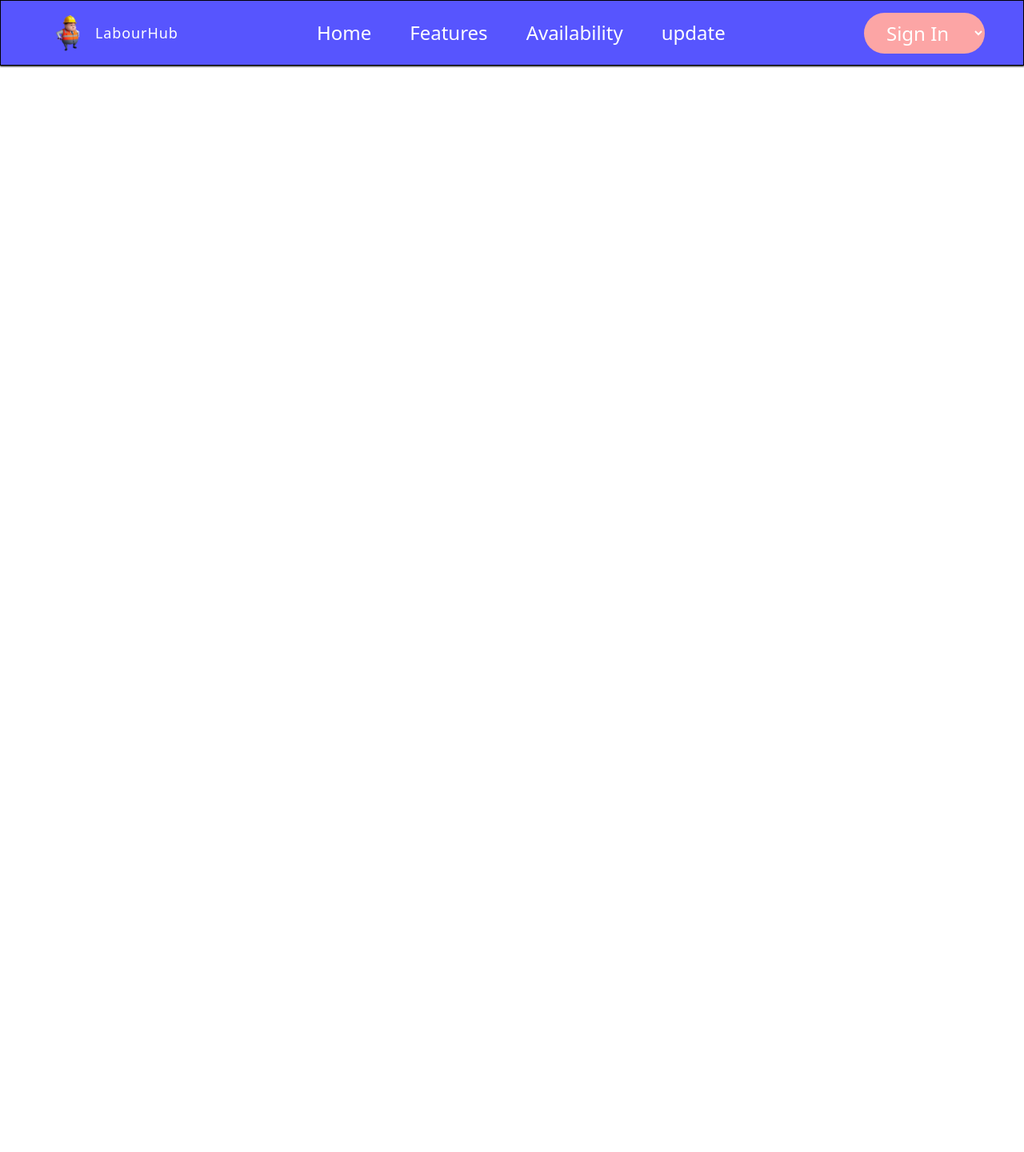
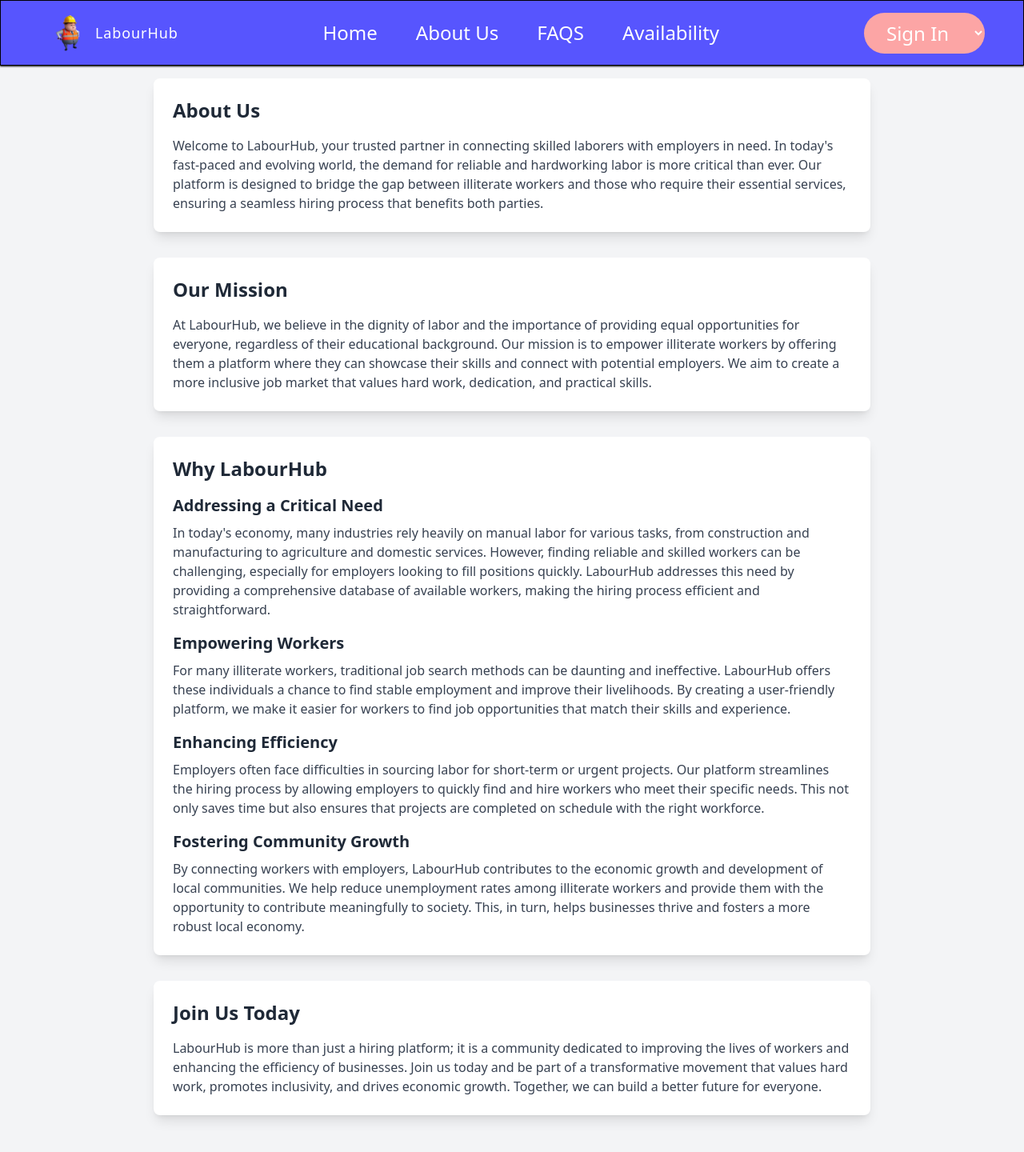
Before and after one commit to RASEEB-UX/labourHiringSystem, a React (Vite) app in the folder frontend/validatesystem/: page /aboutus in a window 1280 px wide. Shown: the whole page at 80% size. Before the commit the page ends 800 px from the top, so only its background shows below. Built offline with nearby package versions, Linux system fonts and the light colour scheme; no server answers.

Commit message:
AddedNEwPagesInNavbar

```diff
--- a/frontend/validatesystem/src/App.jsx
+++ b/frontend/validatesystem/src/App.jsx
@@ -6,6 +6,8 @@ import { addAdvertisement } from './redux/advertisementSlice.js'
 import axios from 'axios';
 import Navbar from './components/navbar';
 import { fetchWorkerData } from './redux/workerSlice';
+import AboutUs from './components/aboutUs.jsx';
+import Faqs from './components/Faqs.jsx';
 const EmailOtpVerification = React.lazy(() => import('./components/emailOtpVerification'));
 const LoginForm = React.lazy(() => import('./components/loginForm'));
 const Home = React.lazy(() => import('./components/home'));
@@ -68,8 +70,8 @@ function App() {
         </div>}>
         <Routes>
           <Route exact path="/" element={<Home />} />
-
-
+          <Route exact path="/faqs" element={<Faqs/>} />
+          <Route exact path="/aboutus" element={<AboutUs />} />
           <Route exact path='/update' element={<Update />} />
           <Route exact path='/loginform' element={<LoginForm />} />
           {/* protected component for registration pages of user and worker*/}
--- /dev/null
+++ b/frontend/validatesystem/src/components/Faqs.jsx
@@ -0,0 +1,65 @@
+import React from 'react';
+import { Link } from 'react-router-dom';
+function Faqs() {
+  return (
+    <div className="container mx-auto p-4">
+      <h4 className="text-2xl font-bold mb-4 text-center">Do You Have Questions?</h4>
+      <h4 className="text-xl text-center mb-6">We have answers (well, most of the times!)</h4>
+      <p className="mb-6">
+        Below you’ll find answers to the most common questions you may have on LabourHub & Online Advertising. If you still can’t find the answer you’re looking for, just <Link to="/" className="text-blue-500">Contact us!</Link>
+      </p>
+      <div className=' min-h-[30vh] my-2  '>
+        <img src="../../faqsimage.png" alt="" className='mx-auto' />
+      </div>
+      <div className="faq-section">
+
+        <div tabIndex="0" className="collapse collapse-arrow border border-base-300 bg-base-100 rounded-box mb-4">
+          <div className="collapse-title text-lg font-medium">
+            What is LabourHub?
+          </div>
+          <div className="collapse-content">
+            <p>LabourHub is a hiring platform that connects laborers with employers. Our mission is to make the hiring process easy and efficient.</p>
+          </div>
+        </div>
+
+        <div tabIndex="0" className="collapse collapse-arrow border border-base-300 bg-base-100 rounded-box mb-4">
+          <div className="collapse-title text-lg font-medium">
+            How do I create an account?
+          </div>
+          <div className="collapse-content">
+            <p>To create an account, click on the Register button on the center of the homepage and fill in the required details. This option can also be seen by clicking hambergur menu on mobile screens</p>
+          </div>
+        </div>
+
+        <div tabIndex="0" className="collapse collapse-arrow border border-base-300 bg-base-100 rounded-box mb-4">
+          <div className="collapse-title text-lg font-medium">
+            How can I advertise my products on LabourHub?
+          </div>
+          <div className="collapse-content">
+            <p>You can advertise your products by  booking an advertisement slot.For that you can contact one of the numbers given on home page. Navigate to the home page and you can also contact us in message section on home page.</p>
+          </div>
+        </div>
+
+        <div tabIndex="0" className="collapse collapse-arrow border border-base-300 bg-base-100 rounded-box mb-4">
+          <div className="collapse-title text-lg font-medium">
+            What are the benefits of advertising on LabourHub?
+          </div>
+          <div className="collapse-content">
+            <p>Advertising on LabourHub helps you reach a targeted audience looking for construction products or labourer services. It increases your visibility and chances of getting your products sold quickly</p>
+          </div>
+        </div>
+
+        <div tabIndex="0" className="collapse collapse-arrow border border-base-300 bg-base-100 rounded-box mb-4">
+          <div className="collapse-title text-lg font-medium">
+            How can I contact support?
+          </div>
+          <div className="collapse-content">
+            <p>You can contact our support team by visiting the 'Contact Us' page and filling out the contact form. We are here to help!</p>
+          </div>
+        </div>
+      </div>
+    </div>
+  );
+}
+
+export default Faqs;
--- /dev/null
+++ b/frontend/validatesystem/src/components/aboutUs.jsx
@@ -0,0 +1,35 @@
+import React from 'react';
+
+function AboutUs() {
+    return (
+        <div className='flex flex-col justify-center items-center min-h-[90vh] p-4 bg-gray-100'>
+            <div className='w-full max-w-4xl'>
+                <div className='mb-8 p-6 bg-white shadow-lg rounded-lg hover:scale-105 transition-all duration-700 '>
+                    <h4 className='text-2xl font-bold mb-4 text-gray-800 hover:text-blue-600 transition duration-300'>About Us</h4>
+                    <p className='text-gray-700'>Welcome to LabourHub, your trusted partner in connecting skilled laborers with employers in need. In today's fast-paced and evolving world, the demand for reliable and hardworking labor is more critical than ever. Our platform is designed to bridge the gap between illiterate workers and those who require their essential services, ensuring a seamless hiring process that benefits both parties.</p>
+                </div>
+                <div className='mb-8 p-6 bg-white shadow-lg rounded-lg hover:scale-105 transition-all duration-700 '>
+                    <h4 className='text-2xl font-bold mb-4 text-gray-800 hover:text-blue-600 transition duration-300'>Our Mission</h4>
+                    <p className='text-gray-700'>At LabourHub, we believe in the dignity of labor and the importance of providing equal opportunities for everyone, regardless of their educational background. Our mission is to empower illiterate workers by offering them a platform where they can showcase their skills and connect with potential employers. We aim to create a more inclusive job market that values hard work, dedication, and practical skills.</p>
+                </div>
+                <div className='mb-8 p-6 bg-white shadow-lg hover:scale-105 transition-all duration-700  rounded-lg'>
+                    <h4 className='text-2xl font-bold mb-4 text-gray-800 hover:text-blue-600 transition duration-300'>Why LabourHub</h4>
+                    <h5 className='text-xl font-semibold mb-2 text-gray-800'>Addressing a Critical Need</h5>
+                    <p className='text-gray-700'>In today's economy, many industries rely heavily on manual labor for various tasks, from construction and manufacturing to agriculture and domestic services. However, finding reliable and skilled workers can be challenging, especially for employers looking to fill positions quickly. LabourHub addresses this need by providing a comprehensive database of available workers, making the hiring process efficient and straightforward.</p>
+                    <h5 className='text-xl font-semibold mb-2 mt-4 text-gray-800'>Empowering Workers</h5>
+                    <p className='text-gray-700'>For many illiterate workers, traditional job search methods can be daunting and ineffective. LabourHub offers these individuals a chance to find stable employment and improve their livelihoods. By creating a user-friendly platform, we make it easier for workers to find job opportunities that match their skills and experience.</p>
+                    <h5 className='text-xl font-semibold mb-2 mt-4 text-gray-800'>Enhancing Efficiency</h5>
+                    <p className='text-gray-700'>Employers often face difficulties in sourcing labor for short-term or urgent projects. Our platform streamlines the hiring process by allowing employers to quickly find and hire workers who meet their specific needs. This not only saves time but also ensures that projects are completed on schedule with the right workforce.</p>
+                    <h5 className='text-xl font-semibold mb-2 mt-4 text-gray-800'>Fostering Community Growth</h5>
+                    <p className='text-gray-700'>By connecting workers with employers, LabourHub contributes to the economic growth and development of local communities. We help reduce unemployment rates among illiterate workers and provide them with the opportunity to contribute meaningfully to society. This, in turn, helps businesses thrive and fosters a more robust local economy.</p>
+                </div>
+                <div className='mb-8 p-6 hover:scale-105 transition-all duration-700  bg-white shadow-lg rounded-lg'>
+                    <h4 className='text-2xl font-bold mb-4 text-gray-800 hover:text-blue-600 transition duration-300'>Join Us Today</h4>
+                    <p className='text-gray-700'>LabourHub is more than just a hiring platform; it is a community dedicated to improving the lives of workers and enhancing the efficiency of businesses. Join us today and be part of a transformative movement that values hard work, promotes inclusivity, and drives economic growth. Together, we can build a better future for everyone.</p>
+                </div>
+            </div>
+        </div>
+    )
+}
+
+export default AboutUs;
--- a/frontend/validatesystem/src/components/navbar.jsx
+++ b/frontend/validatesystem/src/components/navbar.jsx
@@ -44,14 +44,15 @@ const Navbar = () => {
             <Link to="/" className=" hover:text-blue-700">Home</Link>
           </li>
           <li>
-            <Link to="/features" className=" hover:text-blue-700">Features</Link>
+            <Link to="/aboutus" className=" hover:text-blue-700">About Us</Link>
+          </li>
+          <li>
+            <Link to="/faqs" className=" hover:text-blue-700">FAQS</Link>
           </li>
           <li>
             <Link to="/available" className=" hover:text-blue-700">Availability</Link>
           </li>
-          <li>
-            <Link to="/update" className=" hover:text-blue-700">update</Link>
-          </li>
+
         </ul>
         <div className='hidden lg:block'>
           <select name="" id="" value={userType} className=' px-6 py-2 bg-red-300 text-white rounded-full text-2xl' onChange={handleChange}>
@@ -62,21 +63,21 @@ const Navbar = () => {
           </select>
         </div>
       </div>
-      <div className={`${isOpen ? 'h-[400px]  ' : 'h-[0px] '} overflow-hidden  bg-[#5755FE] z-index-[10] w-full absolute top-[10vh]  shadow-md text-[1.4rem] transition-all duration-500`}>
+      <div className={`${isOpen ? 'h-[65vh]  ' : 'h-[0px] '} overflow-hidden  bg-[#5755FE] z-index-[10] w-full absolute top-[10vh]  shadow-md text-[1.4rem] transition-all duration-500`}>
         <ul className=" w-full flex py-4 flex-col justify-center items-center gap-6">
           <li>
             <Link to="/" className=" hover:text-blue-900">Home</Link>
-          </li>
-
-          <li>
-            <Link to="/features" className=" hover:text-blue-900">Features</Link>
           </li>
           <li>
             <Link to="/available" className=" hover:text-blue-9">Availability</Link>
           </li>
           <li>
-            <Link to="/update" className=" hover:text-blue-9">Update</Link>
+            <Link to="/aboutus" className=" hover:text-blue-700">About Us</Link>
           </li>
+          <li>
+            <Link to="/faqs" className=" hover:text-blue-700">FAQS</Link>
+          </li>
+
           <li className='w-full px-3'>
             <select name="userType" id="" value={userType} className='w-full m-auto px-2 py-2 rounded-md text-center text-black ' onChange={handleChange}>
               <option value="" className=''>Sign In</option>
--- a/frontend/validatesystem/src/components/register.jsx
+++ b/frontend/validatesystem/src/components/register.jsx
@@ -145,7 +145,7 @@ function Register() {
       </div>
       <div className='min-h-[70vh] sm:min-h-[90vh]  min-w-[50%] sm:min-w-[50%] flex justify-center items-center'>
         <div className="registerholder shadow-sm my-2 border border-black text-black mx-auto min-h-[90vh] bg-[#FFFFFF] p-3 w-full max-w-sm flex flex-col justify-center items-center">
-          <h2 className='text-black my-1 tracking-wide font-semibold'>Registration Form</h2>
+          <h2 className='text-black my-1 tracking-wide font-semibold'>Worker Registration Form</h2>
           {apiError && <p className="error-message text-red-700">{apiError}</p>}
           {apiSuccess && <p className="error-message text-green-600">{apiSuccess}</p>}
           {msg && <p className="infomessage">{msg}</p>}
--- a/frontend/validatesystem/src/components/userRegister.jsx
+++ b/frontend/validatesystem/src/components/userRegister.jsx
@@ -137,7 +137,7 @@ function UserRegister() {
       </div>
       <div className='w-full sm:w-[50%]'>
         <div className="registerholder shadow-md my-3 border border-black text-black mx-auto min-h-[80vh] bg-[#FFFF] p-3 w-full max-w-sm flex flex-col justify-center items-center">
-          <h2 className='text-black my-1 tracking-wide font-semibold'>Registration Form</h2>
+          <h2 className='text-black my-1 tracking-wide font-semibold'>User Registration Form</h2>
           {apiMsg && <p className="error-message">{apiMsg}</p>}
           {apiErr && <p className="error-message text-red-700 text-center">{apiErr}</p>}
           {msg && <p className="infomessage">{msg}</p>}
```
Also changed, not shown: frontend/validatesystem/src/components/home.jsx (+14 -14 lines), frontend/validatesystem/public/faqsimage.jpg (added), frontend/validatesystem/public/faqsimage.png (added).
